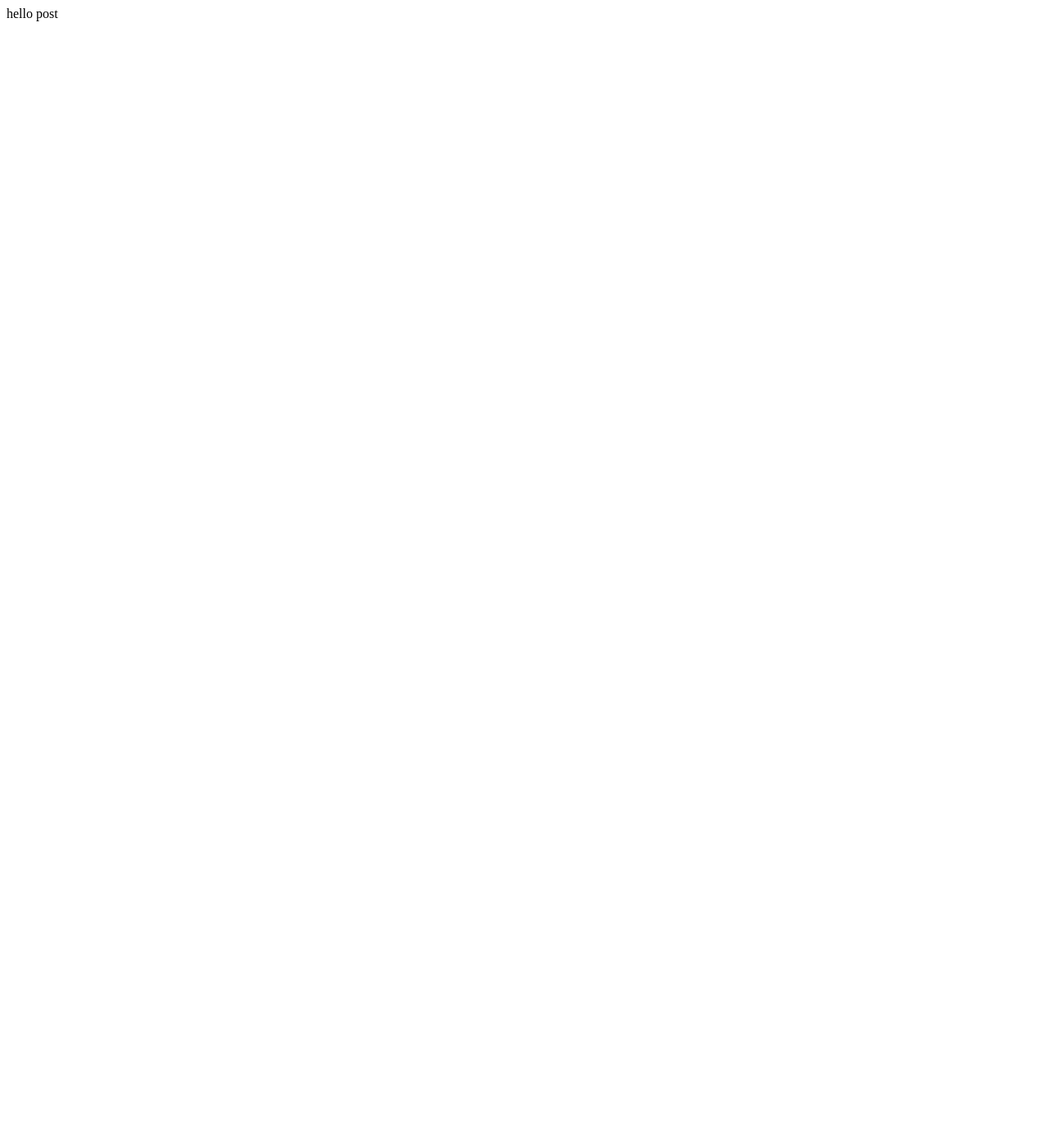
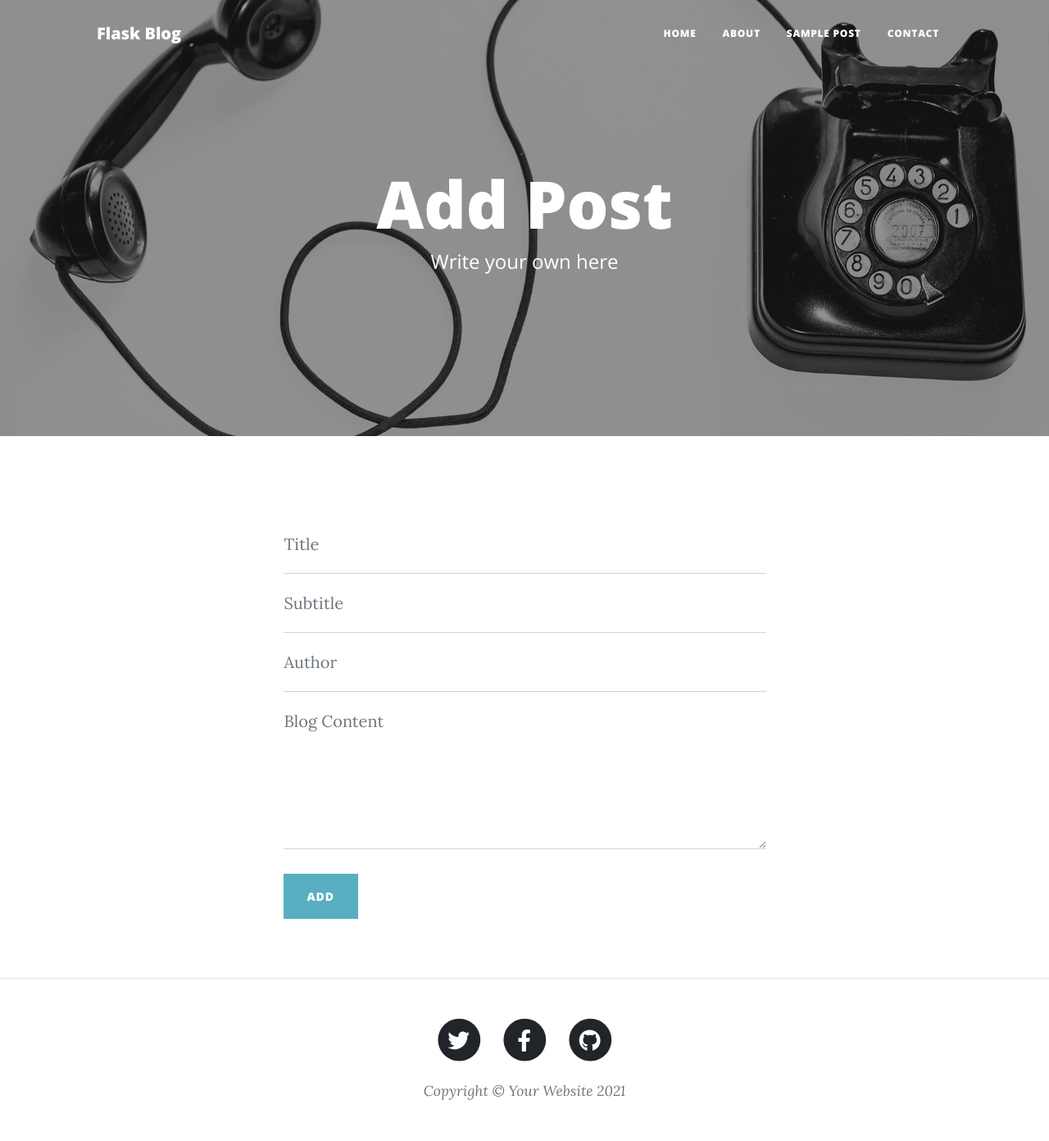
Before and after one commit to mrabets/flask-blog, a Flask app: page /post/add in a window 1280 px wide. Before the commit the page is almost empty. Shown: the whole page at 82% size. Before the commit the page ends 26 px from the top, so only its background shows below. Run offline with Flask 2, Linux system fonts and the light colour scheme.

Commit message:
Create add post view

```diff
--- a/templates/add.html
+++ b/templates/add.html
@@ -1 +1,70 @@
-<p>hello post</p>
+{% extends 'base.html' %}
+
+
+{% block title %} Add Post {% endblock %}
+
+{% block page_header %}
+
+<header class="masthead" style="background-image: url('{{ url_for('static', filename='/assets/img/contact-bg.jpg') }}')">
+    <div class="container position-relative px-4 px-lg-5">
+        <div class="row gx-4 gx-lg-5 justify-content-center">
+            <div class="col-md-10 col-lg-8 col-xl-7">
+                <div class="page-heading">
+                    <h1>Add Post</h1>
+                    <span class="subheading">Write your own here</span>
+                </div>
+            </div>
+        </div>
+    </div>
+</header>
+
+{% endblock %}
+
+{% block content %}
+
+<main class="mb-4">
+    <div class="container px-4 px-lg-5">
+        <div class="row gx-4 gx-lg-5 justify-content-center">
+            <div class="col-md-10 col-lg-8 col-xl-7">
+                <div class="my-5">
+                    <form id="contactForm" data-sb-form-api-token="API_TOKEN">
+                        <div class="form-floating">
+                            <input class="form-control" name='title' id="title" type="text" placeholder="Enter your title..." data-sb-validations="required" />
+                            <label for="name">Title</label>
+                            <div class="invalid-feedback" data-sb-feedback="title:required">A title is required.</div>
+                        </div>
+                        <div class="form-floating">
+                            <input class="form-control" name='subtitle' id="subtitle" type="text" placeholder="Enter your subtitle..." data-sb-validations="required,email" />
+                            <label for="email">Subtitle</label>
+                            <div class="invalid-feedback" data-sb-feedback="subtitle:required">An subtitle is required.</div>
+                        </div>
+                        <div class="form-floating">
+                            <input class="form-control" name='author' id="author" type="text" placeholder="Enter author name..." data-sb-validations="required" />
+                            <label for="phone">Author</label>
+                            <div class="invalid-feedback" data-sb-feedback="author:required">An author name is required.</div>
+                        </div>
+                        <div class="form-floating">
+                            <textarea class="form-control" name='content' id="content" placeholder="Enter your content here..." style="height: 12rem" data-sb-validations="required"></textarea>
+                            <label for="message">Blog Content</label>
+                            <div class="invalid-feedback" data-sb-feedback="content:required">A content is required.</div>
+                        </div>
+                        <br />
+                        <div class="d-none" id="submitSuccessMessage">
+                            <div class="text-center mb-3">
+                                <div class="fw-bolder">Blog adding successful!</div>
+                                To add this post, sign up at
+                                <br />
+                                <a href="https://startbootstrap.com/solution/contact-forms">https://startbootstrap.com/solution/contact-forms</a>
+                            </div>
+                        </div>
+                        <div class="d-none" id="submitErrorMessage"><div class="text-center text-danger mb-3">Error adding post!</div></div>
+                        <!-- Submit Button-->
+                        <button class="btn btn-primary text-uppercase disabled" id="submitButton" type="submit">Add</button>
+                    </form>
+                </div>
+            </div>
+        </div>
+    </div>
+</main>
+
+{% endblock %}
```
